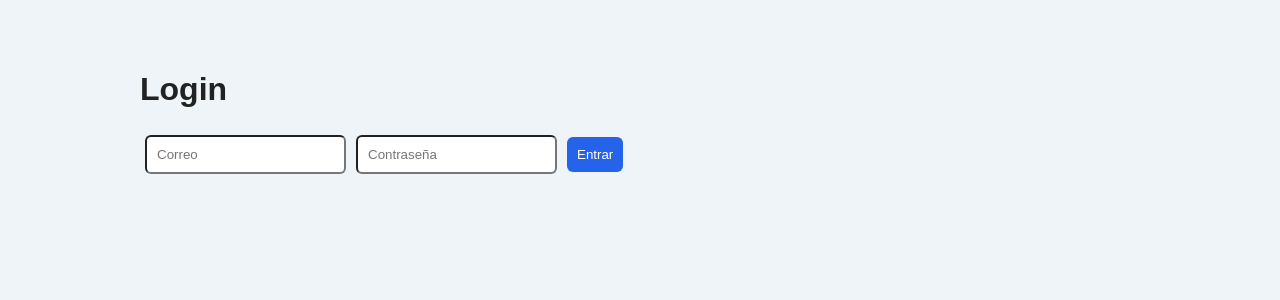
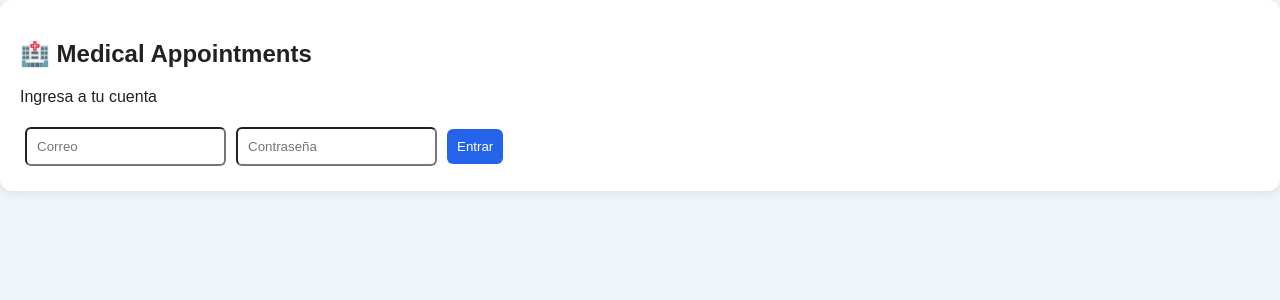
Before and after one commit to Velito27/medical-appointments, a React (Vite) app in the folder frontend/: page / in a window 1280 px wide. Shown: the top 300 px of the page. Built offline with nearby package versions, Linux system fonts and the light colour scheme.

Commit message:
mejorar login

```diff
--- a/frontend/src/pages/Login.tsx
+++ b/frontend/src/pages/Login.tsx
@@ -30,13 +30,20 @@ export default function Login({ setToken, setUser }: Props) {
     }
   }
 
-  return <div className="container">
-    <h1>Login</h1>
+  return (
+    <div className="login-page">
+      <section className="login-card">
+        <h1>🏥 Medical Appointments</h1>
+        <p>Ingresa a tu cuenta</p>
+
         {error && <p className="error">{error}</p>}
+
         <form onSubmit={login}>
           <input name="email" type="email" placeholder="Correo" required />
           <input name="password" type="password" placeholder="Contraseña" required />
           <button>Entrar</button>
         </form>
-  </div>;
+      </section>
+    </div>
+  );
 }
```
Lines whose indentation alone changed are shown as unchanged.
